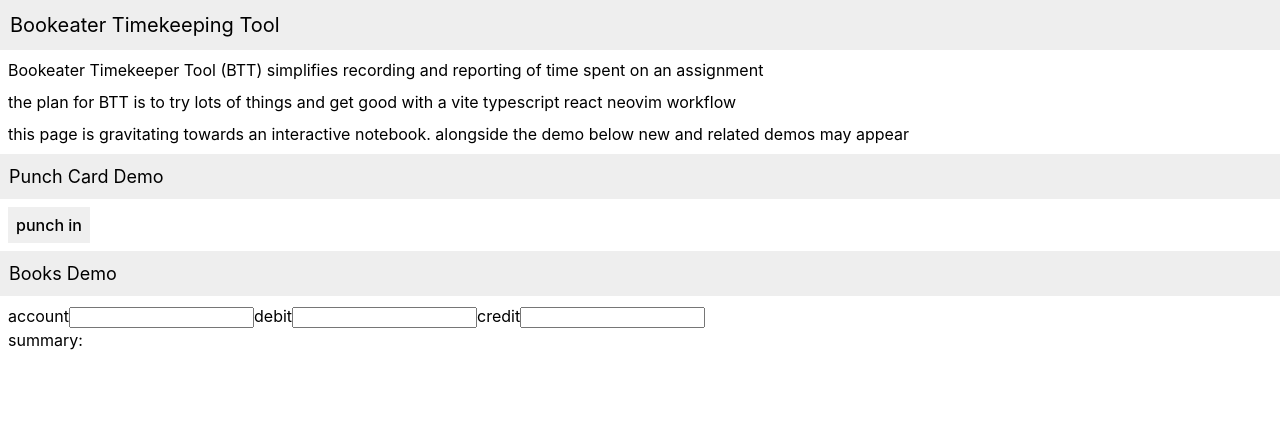
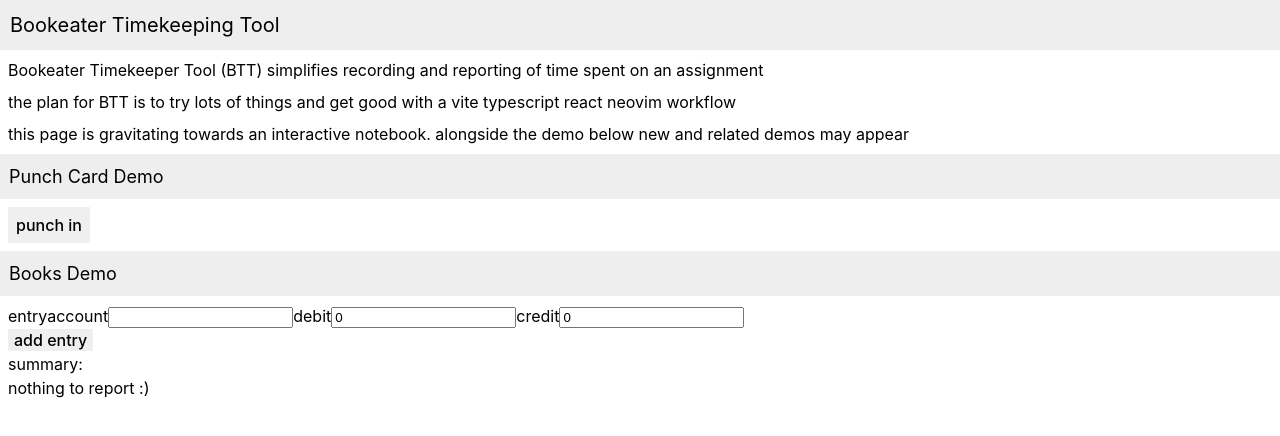
Before and after one commit to cruftbusters/bookeater, a React (Vite) app in the folder apps/webapp/: page / in a window 1280 px wide. Shown: the top 436 px of the page. Built offline with nearby package versions, Linux system fonts and the light colour scheme.

Commit message:
add button to add entry, and add default summary text

```diff
--- a/apps/webapp/src/BooksDemo/index.tsx
+++ b/apps/webapp/src/BooksDemo/index.tsx
@@ -2,11 +2,113 @@ import { useState } from 'react'
 import cn from '../cn'
 import styles from '../index.module.scss'
 
+const defaultEntry = {
+  account: '',
+  debit: 0,
+  credit: 0,
+}
+
+type Entry = { account: string; debit: Amount; credit: Amount }
+
+type State = { entries: Entry[] }
+
+export default function BooksDemo() {
+  const [state, setState] = useState<State>({
+    entries: [defaultEntry],
+  })
+  console.log(state)
+
+  const addEntry = (entry: Entry) => {
+    return setState((state) => ({ entries: state.entries.concat([entry]) }))
+  }
+
+  const updateEntry = (index: number, update: (entry: Entry) => Entry) =>
+    setState((state) => ({
+      entries: state.entries.map((entry, checkIndex) =>
+        checkIndex === index ? update(entry) : entry,
+      ),
+    }))
+
+  return (
+    <>
+      <h1 className={cn(styles.dull, styles.header1, styles.gap_padding)}>
+        Books Demo
+      </h1>
+      <div className={cn(styles.gap_margin)}>
+        {state.entries.map((entry, index) => (
+          <div key={index}>
+            entry
+            <label>
+              account
+              <input
+                value={entry.account}
+                onChange={(e) =>
+                  updateEntry(index, (entry) => ({
+                    ...entry,
+                    account: e.target.value,
+                  }))
+                }
+              />
+            </label>
+            <label>
+              debit
+              <AmountInput
+                value={entry.debit}
+                onChange={(debit) =>
+                  updateEntry(index, (entry) => ({ ...entry, debit }))
+                }
+              />
+            </label>
+            <label>
+              credit
+              <AmountInput
+                value={entry.credit}
+                onChange={(credit) =>
+                  updateEntry(index, (entry) => ({ ...entry, credit }))
+                }
+              />
+            </label>
+          </div>
+        ))}
+        <button onClick={() => addEntry(defaultEntry)}>add entry</button>
+        <Summary state={state} />
+      </div>
+    </>
+  )
+}
+
+function Summary({ state }: { state: State }) {
+  const summary: Record<string, Amount> = {}
+  for (const entry of state.entries) {
+    let balance = summary[entry.account] || 0
+    balance += entry.debit
+    balance -= entry.credit
+    summary[entry.account] = balance
+  }
+
+  if (Object.keys(summary).length === 1 && summary[''] === 0) {
+    return (
+      <div>
+        summary:
+        <div>nothing to report :)</div>
+      </div>
+    )
+  }
+
+  return (
+    <div>
+      summary:
+      {Object.entries(summary).map(([account, balance]) => (
+        <div key={account}>
+          {account}: <FormatAmount>{balance}</FormatAmount>
+        </div>
+      ))}
+    </div>
+  )
+}
+
 type Amount = number
-function FormatAmount({ children: amount }: { children: Amount }) {
-  const label = amount< 0 ? 'credit' : 'debit'
-  return `${label} ${Math.abs(amount)}`
-}
+
 function AmountInput({
   value,
   onChange,
@@ -31,124 +133,8 @@ function AmountInput({
     />
   )
 }
-type Entry = { account: string; debit: Amount; credit: Amount }
-type State = { entries: Entry[] }
-function updateEntry(
-  state: State,
-  index: number,
-  update: (entry: Entry) => Entry,
-) {
-  return {
-    entries: state.entries.map((entry, checkIndex) =>
-      checkIndex === index ? update(entry) : entry,
-    ),
-  }
+
+function FormatAmount({ children: amount }: { children: Amount }) {
+  const label = amount < 0 ? 'credit' : 'debit'
+  return `${label} ${Math.abs(amount)}`
 }
-
-function addEntry(state: State, initialize: () => Entry) {
-  return {
-    entries: state.entries.concat([initialize()]),
-  }
-}
-
-export default function BooksDemo() {
-  const [state, setState] = useState<State>({
-    entries: [],
-  })
-
-  const summary: Record<string, Amount> = {}
-  for (const entry of state.entries) {
-    let balance = summary[entry.account] || 0
-    balance += entry.debit
-    balance -= entry.credit
-    summary[entry.account] = balance
-  }
-
-  return (
-    <>
-      <h1 className={cn(styles.dull, styles.header1, styles.gap_padding)}>
-        Books Demo
-      </h1>
-      <div className={cn(styles.gap_margin)}>
-        {state.entries.map((entry, index) => (
-          <div key={index}>
-            <label>
-              account
-              <input
-                value={entry.account}
-                onChange={(e) =>
-                  setState((state) =>
-                    updateEntry(state, index, (entry) => ({
-                      ...entry,
-                      account: e.target.value,
-                    })),
-                  )
-                }
-              />
-            </label>
-            <label>
-              debit
-              <AmountInput
-                value={entry.debit}
-                onChange={(debit) =>
-                  setState((state) =>
-                    updateEntry(state, index, (entry) => ({
-                      ...entry,
-                      debit,
-                    })),
-                  )
-                }
-              />
-            </label>
-            <label>
-              credit
-              <AmountInput
-                value={entry.credit}
-                onChange={(credit) =>
-                  setState((state) =>
-                    updateEntry(state, index, (entry) => ({
-                      ...entry,
-                      credit,
-                    })),
-                  )
-                }
-              />
-            </label>
-          </div>
-        ))}
-        <div key={state.entries.length}>
-          <label>
-            account
-            <input
-              onChange={(e) =>
-                setState(
-                  addEntry(state, () => ({
-                    account: e.target.value,
-                    debit: 0,
-                    credit: 0,
-                  })),
-                )
-              }
-            />
-          </label>
-          <label>
-            debit
-            <input />
-          </label>
-          <label>
-            credit
-            <input />
-          </label>
-        </div>
-        <div>
-          summary:
-          {Object.entries(summary).map(([account, balance]) => (
-            <div>
-              {account}: <FormatAmount>{balance}</FormatAmount>
-            </div>
-          ))}
-        </div>
-      </div>
-    </>
-  )
-}
```
Also changed, not shown: 1 other file (tests, documents, lock files or other folders).
